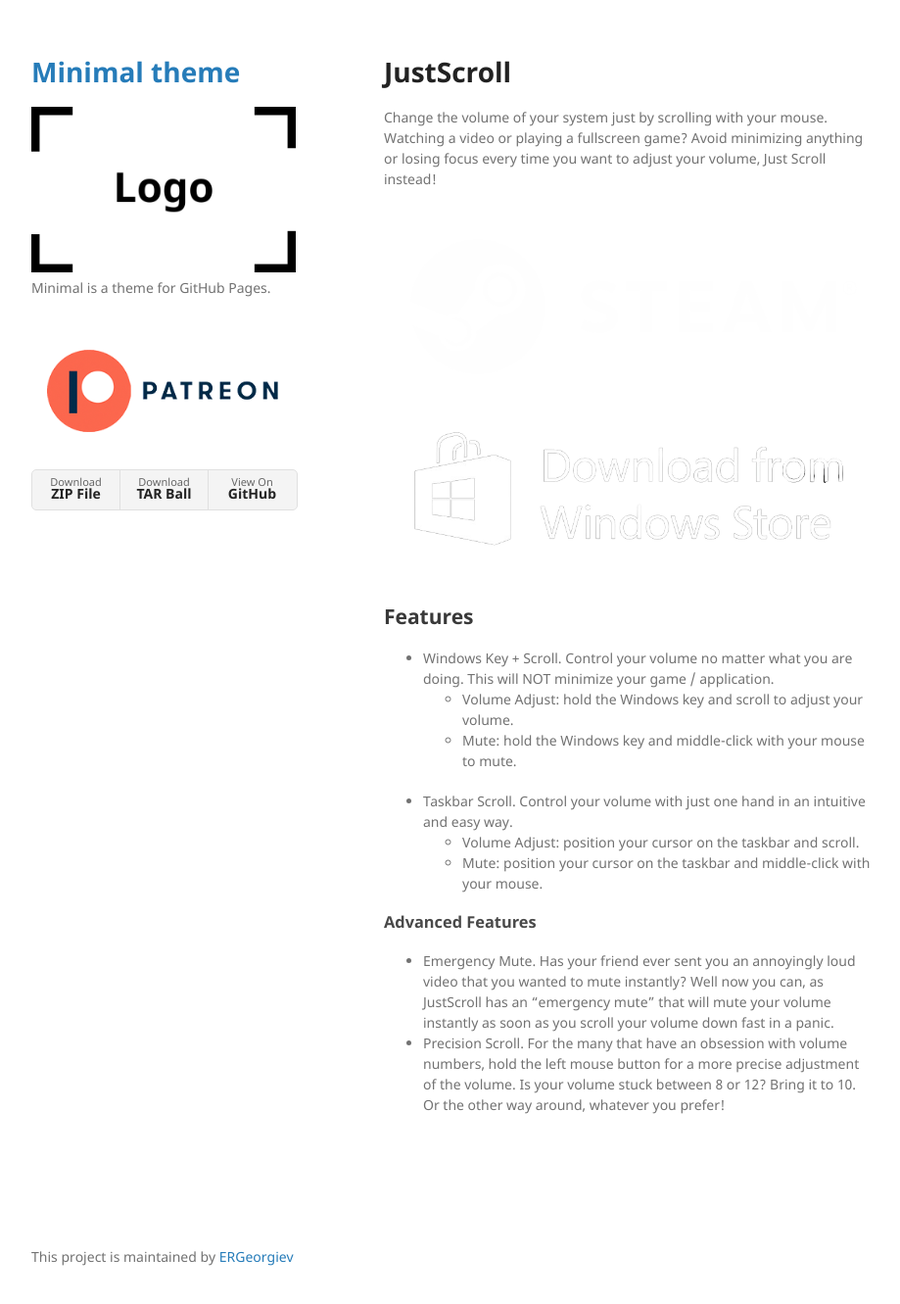
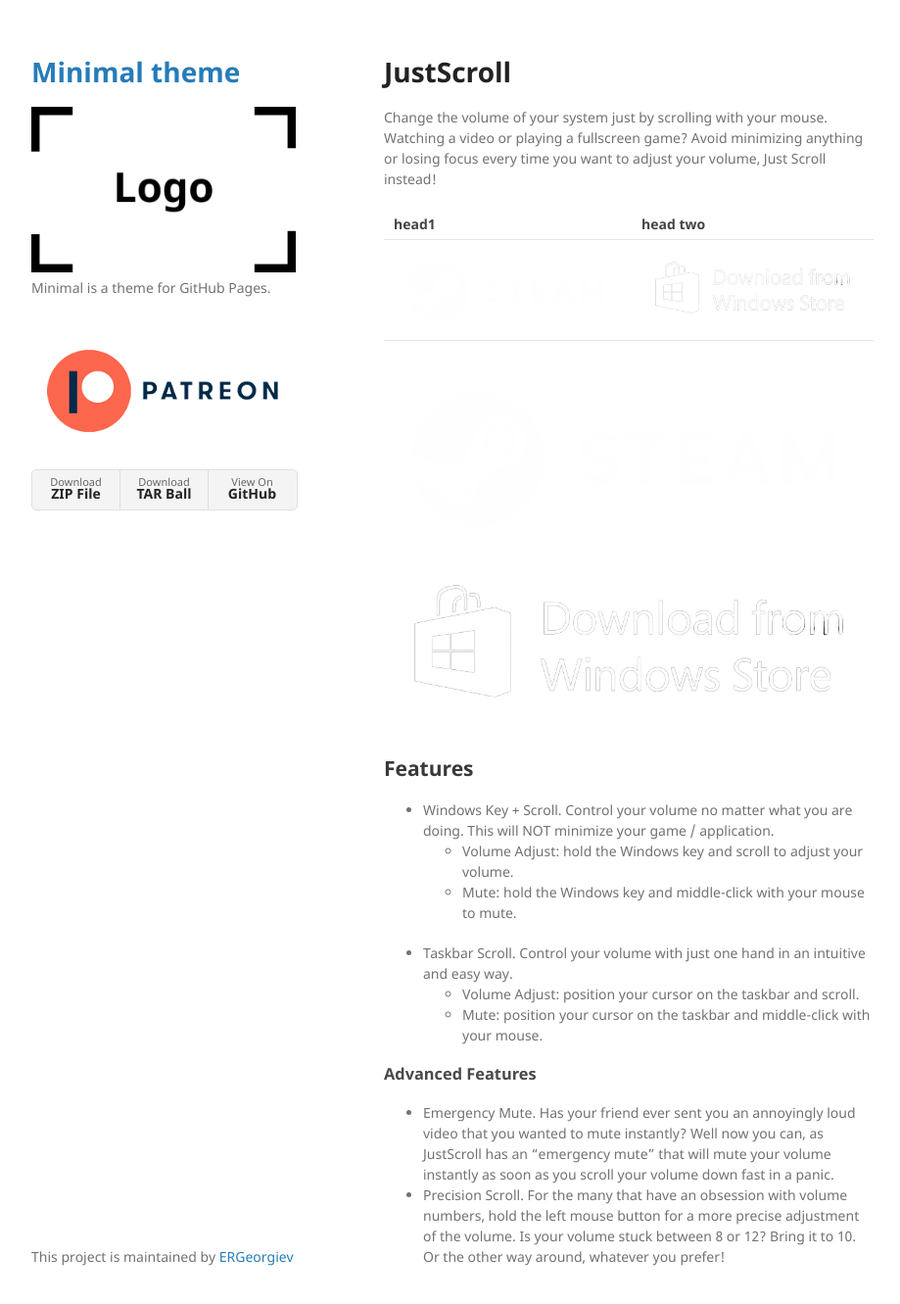
Before and after one commit to ERGeorgiev/eds-windows-mods, a Jekyll site: the page built from index.md, in a window 1280 px wide and 1363 px high. Shown: the top 1331 px of the window at 98% size, without its empty margins (178-1097 px from the left). Built offline with Jekyll 4.4.1, drawn with Linux system fonts in a browser that asks for light colours; our own code applies the rules of GitHub Pages for plain Markdown files.

Commit message:
Update index.md

```diff
--- a/index.md
+++ b/index.md
@@ -5,6 +5,10 @@
 # JustScroll
 
 Change the volume of your system just by scrolling with your mouse. Watching a video or playing a fullscreen game? Avoid minimizing anything or losing focus every time you want to adjust your volume, Just Scroll instead!
+
+| head1        | head two          |
+|:-------------|:------------------|
+| [![Steam](/assets/img/logo-steam.png)](https://store.steampowered.com/app/2675800/JustScroll/) | [![Microsoft Store](/assets/img/logo-winstore.png)](https://store.steampowered.com/app/2675800/JustScroll/) |
 
 [![Steam](/assets/img/logo-steam.png)](https://store.steampowered.com/app/2675800/JustScroll/)
 [![Microsoft Store](/assets/img/logo-winstore.png)](https://store.steampowered.com/app/2675800/JustScroll/)
```
